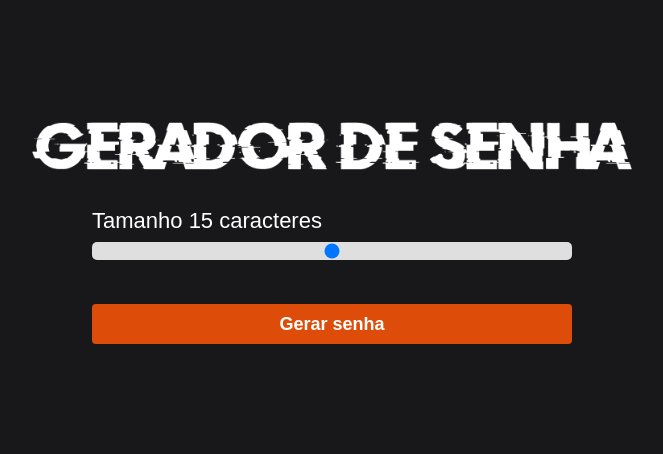
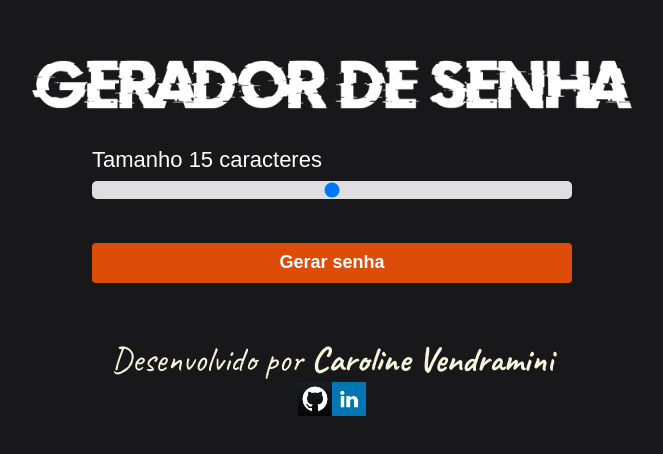
Before and after one commit to Caroline-Vendramini/gerador-de-senha, a plain HTML site: page index.html in a window 1280 px wide. Shown: the part 160-614 px from the top of the page, without its empty margins (308-971 px from the left). Drawn offline with Linux system fonts and the light colour scheme; some packages are replaced by stand-ins of ours; a script that the page names is missing.

Commit message:
Adicionando links para github e linkedin

```diff
--- a/index.html
+++ b/index.html
@@ -5,6 +5,9 @@
     <meta http-equiv="X-UA-Compatible" content="IE=edge">
     <meta name="viewport" content="width=device-width, initial-scale=1.0">
     <meta name="keywords" content="Gerador de senhas, gerador password">
+    <link rel="preconnect" href="https://fonts.googleapis.com">
+    <link rel="preconnect" href="https://fonts.gstatic.com" crossorigin>
+    <link href="https://fonts.googleapis.com/css2?family=Caveat:wght@400;700&display=swap" rel="stylesheet">
     <title>Gerador de senha</title>
 
     <link rel="stylesheet" href="style.css">
@@ -25,6 +28,14 @@
         <span id="password" class="password"></span>
         <span class="tooltip"> Clique na senha para copiar. 👆</span>
     </div>
+    <div class="link-area">
+        <p>Desenvolvido por <span>Caroline Vendramini</span></p>
+        <div class="links">
+            <a href=" https://github.com/Caroline-Vendramini" target="_blank"><img class="github" src="./assets/Github.png" alt="Github"></a>
+            <a href="https://br.linkedin.com/in/caroline-vendramini" target="_blank"><img class="linkedin" src="./assets/Linkedin.jpg" alt="Linkedin"></a>
+        </div>
+    </div>
+
     <script src="//cdn.jsdelivr.net/npm/sweetalert2@11"></script>
     <script src="script.js"></script>
 </body>
--- a/style.css
+++ b/style.css
@@ -107,3 +107,38 @@ body{
     bottom: 50px;
     opacity: 1;
 }
+
+.link-area{
+    display: flex;
+    justify-content: center;
+    align-items: center;
+    flex-direction: column;
+    width: 100%;
+    text-align: center;
+    margin-top: 40px;
+}
+
+p{
+    color: beige;
+    font-family: 'Caveat', cursive;
+    font-size: 35px;
+}
+
+p span{
+    font-weight: bold;
+    font-family: 'Caveat', cursive;
+}
+
+.links{
+    display: flex;
+    justify-content: center;
+    width: 68px;
+}
+
+.links a{
+    width: 34px;
+}
+
+.links a img{
+    width: 34px;
+}
```
Also changed, not shown: assets/Github.png (added), assets/Linkedin.jpg (added).
